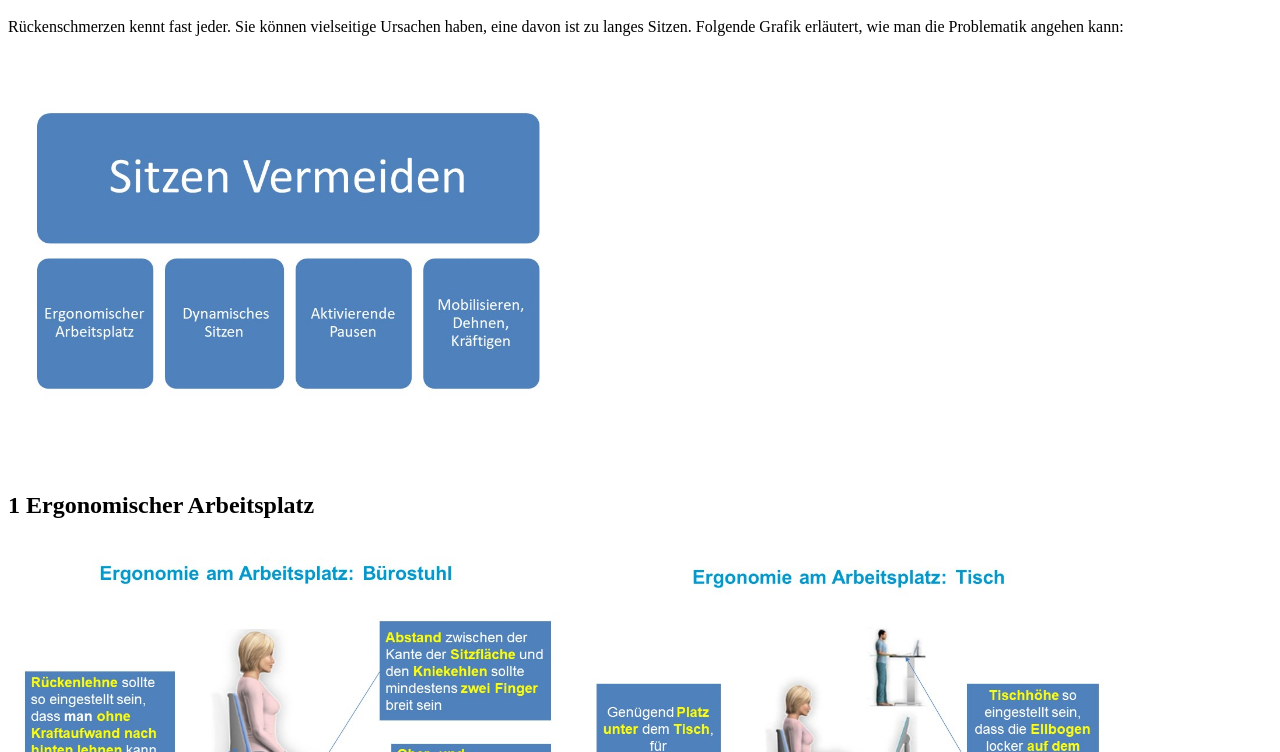
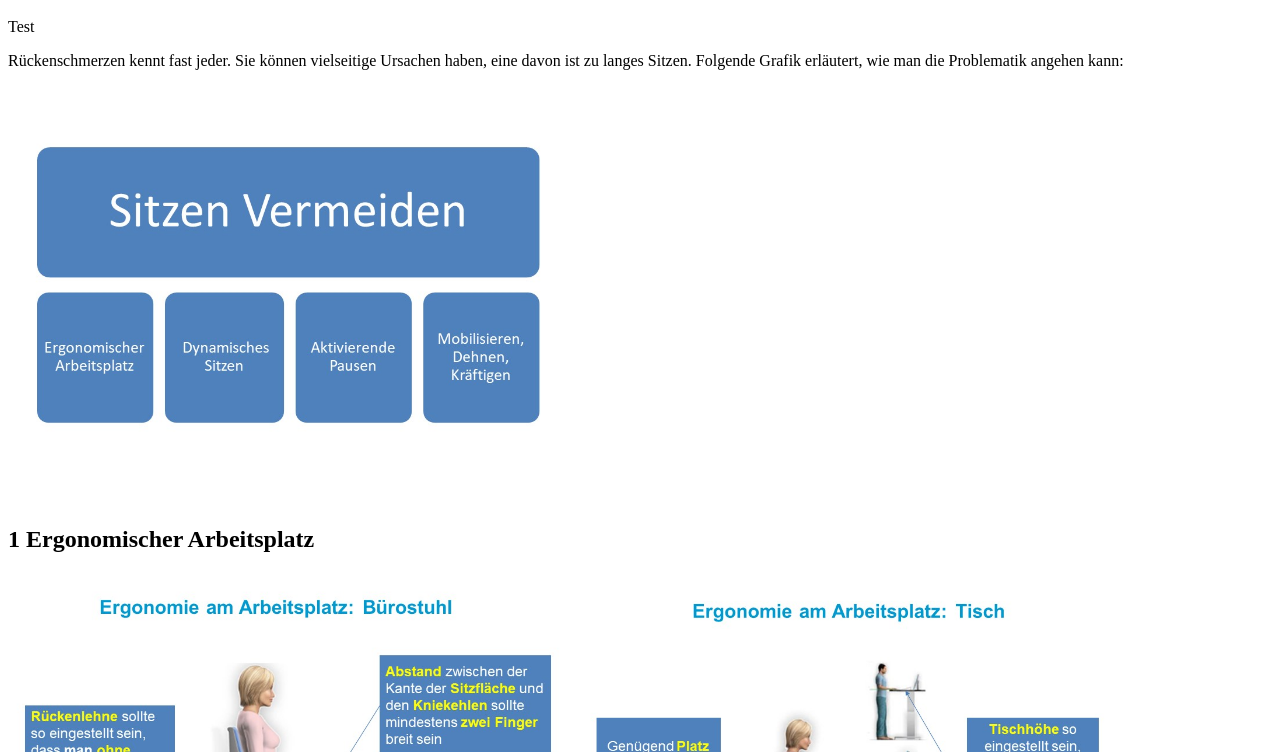
Before and after one commit to Bredomin/Bredomin.github.io, a plain HTML site: page index.html in a window 1280 px wide. Shown: the part 48-800 px from the top of the page. Drawn offline with Linux system fonts and the light colour scheme.

Commit message:
Update index.html

```diff
--- a/index.html
+++ b/index.html
@@ -5,6 +5,9 @@
 <body>
 
 <h1> Richtiges Sitzen </h1>
+
+  Test
+<object width=“50“ height=“50“ type=“application/pdf“ data=“Bilder/DieLeistung.pdf“>
 
  <p> Rückenschmerzen kennt fast jeder. Sie können vielseitige Ursachen haben, eine davon ist zu langes Sitzen. Folgende Grafik erläutert, wie man die Problematik angehen kann: </p>
 
```
